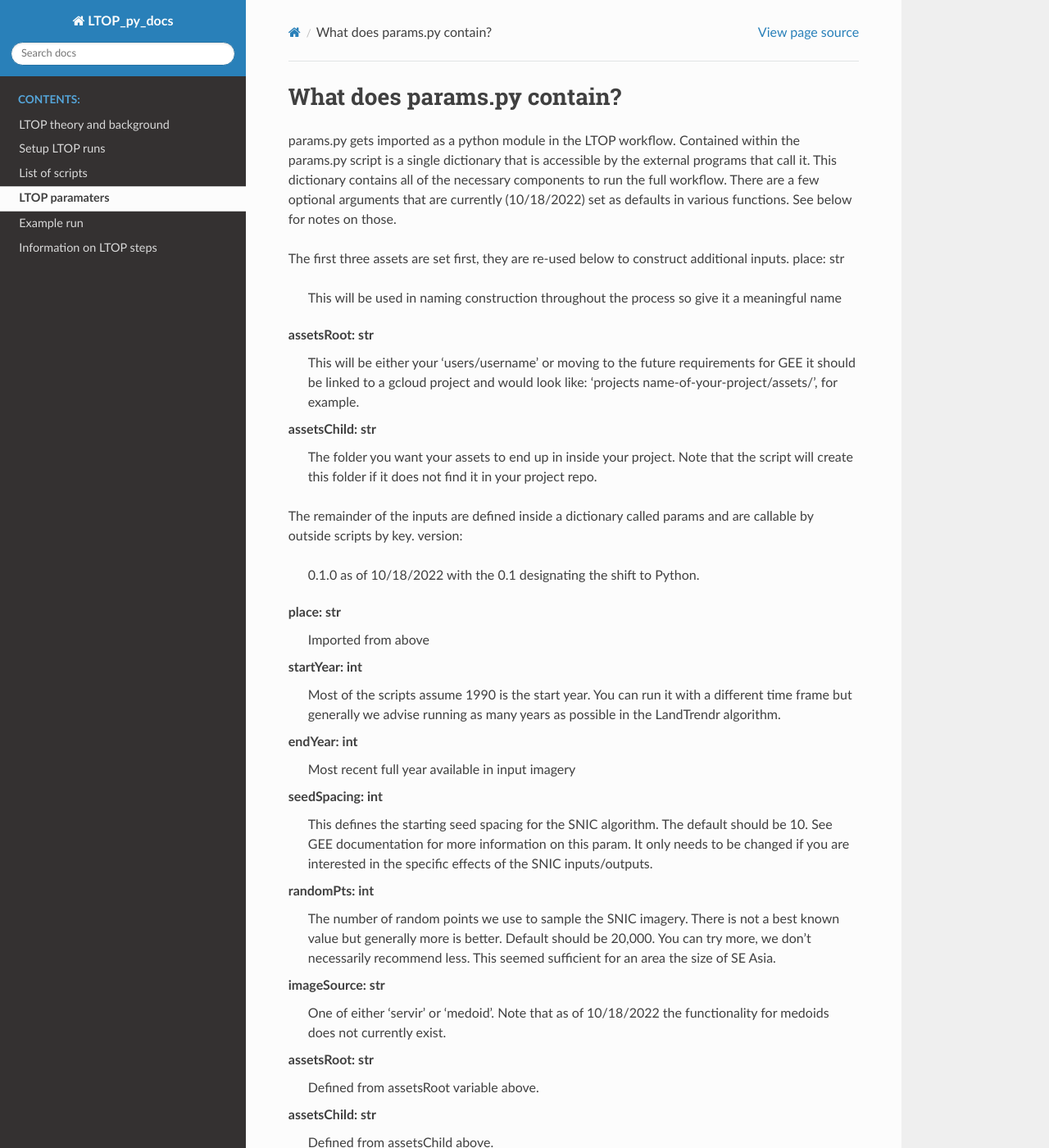
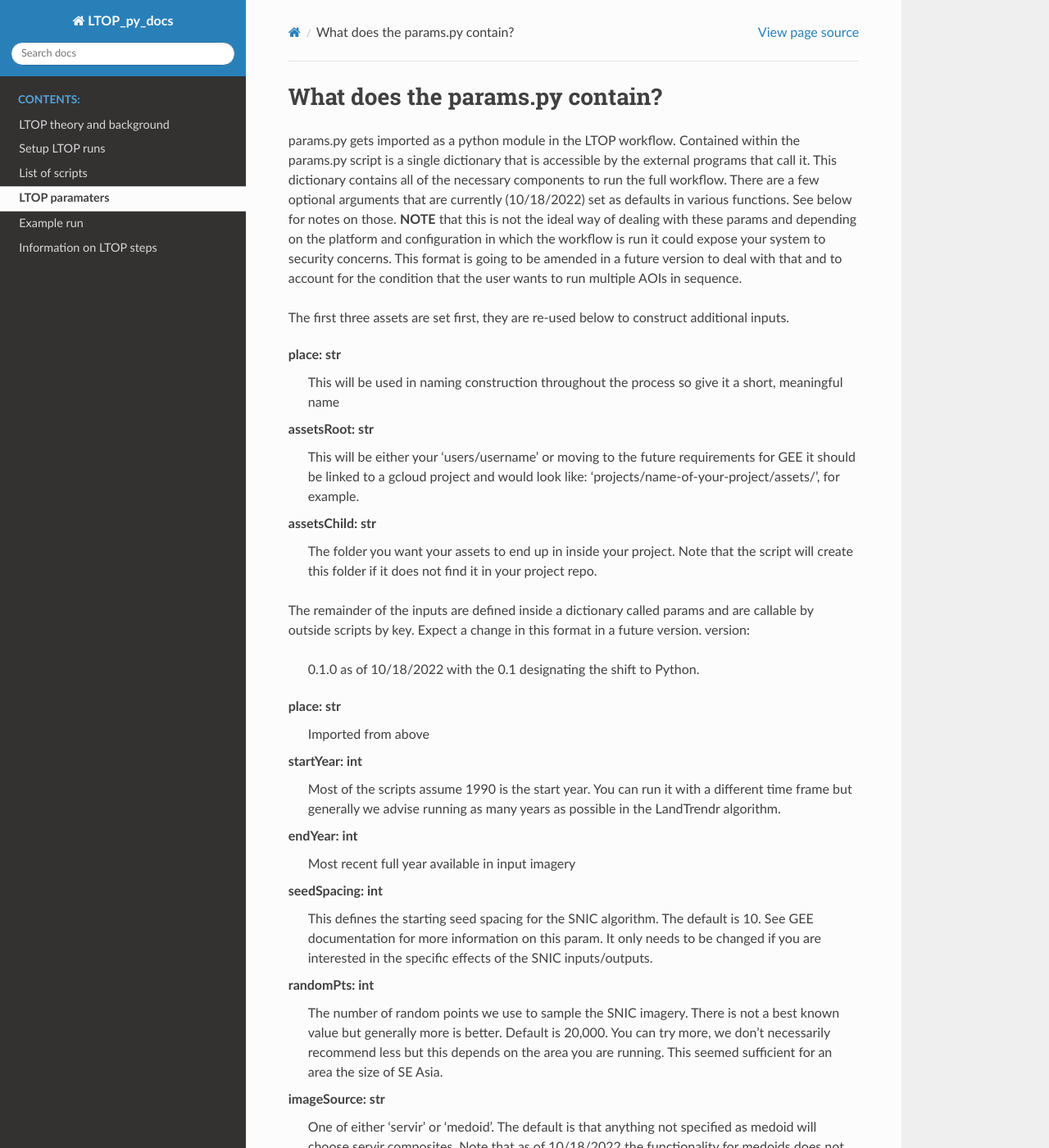
Before and after one commit to brobertspierel/LTOP_FTV_Py, a Sphinx documentation site: the page built from docs/source/params.rst, in a window 1280 px wide and 1400 px high. Shown: the whole window at 82% size. Built offline with Sphinx 7.4.7 and the Read the Docs theme 2.0.0, drawn with Linux system fonts in a browser that asks for light colours; some of the changed text lies outside the part shown.

Commit message:
docs edits

```diff
--- a/docs/source/examples.rst
+++ b/docs/source/examples.rst
@@ -5,6 +5,7 @@ The LTOP workflow can be run from the run_ltop_complete.py script or it can be i
 from elsewhere with the following code:
 
 .. code-block::
+
     example = RunLTOPFull(params.params,max_time = 1200)
     example.runner()
 
--- a/docs/source/general_setup.rst
+++ b/docs/source/general_setup.rst
@@ -18,10 +18,11 @@ see the SERVIR_stabilization `GitHub repository <https://github.com/eMapR/SERVIR
 **Important**
 
 Before starting, there are a few things you must do. The first and most important is to update the params.py
-file according to the directions laid out above. The second and crucial element is to set up the necessary components for GCS.
+file according to the directions laid out above. The second crucial element is to set up the necessary components for GCS.
 
 Instructions for setting up GCS:
 NOTE that if you are a regular user of GCS and already have projects/buckets created you can likely skip this step or amend how the code is working to suite your needs. This is meant to be a starter for those who have not used GCS before.
+
 1. Create or check to see that you have a `GCS account <https://cloud.google.com/gcp?utm_source=google&utm_medium=cpc&utm_campaign=na-US-all-en-dr-bkws-all-all-trial-e-dr-1011347&utm_content=text-ad-none-any-DEV_c-CRE_622022396323-ADGP_Desk%20%7C%20BKWS%20-%20EXA%20%7C%20Txt%20~%20Google%20Cloud%20Platform%20Core-KWID_43700073027148699-kwd-6458750523&utm_term=KW_google%20cloud-ST_google%20cloud&gclid=Cj0KCQjwnbmaBhD-ARIsAGTPcfXFH3iizzepFJ4jBJwrT_T5t2HBrNZed5qcdRsU6FgZZ7oxvDTGKF8aAvjAEALw_wcB&gclsrc=aw.ds>`_
 
 2. Install the google-cloud-storage python module. Follow `these directions <https://cloud.google.com/sdk/docs/install>`_ to install the google cloud sdk.
--- a/docs/source/params.rst
+++ b/docs/source/params.rst
@@ -1,16 +1,21 @@
-What does params.py contain?
+What does the params.py contain?
 ============================
-params.py gets imported as a python module in the LTOP workflow. Contained within the params.py script is a single dictionary that is accessible by the external programs that call it. This dictionary contains all of the necessary components to run the full workflow. There are a few optional arguments that are currently (10/18/2022) set as defaults in various functions. See below for notes on those.
+params.py gets imported as a python module in the LTOP workflow. Contained within the params.py script is a single dictionary that is accessible by the external programs that call it.
+This dictionary contains all of the necessary components to run the full workflow. There are a few optional arguments that are currently (10/18/2022) set as defaults in
+various functions. See below for notes on those. **NOTE** that this is not the ideal way of dealing with these params and depending on the platform and configuration in which the
+workflow is run it could expose your system to security concerns. This format is going to be amended in a future version to deal with that and to account for the condition that
+the user wants to run multiple AOIs in sequence.
 
 The first three assets are set first, they are re-used below to construct additional inputs.
+
 place: str
-	This will be used in naming construction throughout the process so give it a meaningful name
+	This will be used in naming construction throughout the process so give it a short, meaningful name
 assetsRoot: str
-	This will be either your 'users/username' or moving to the future requirements for GEE it should be linked to a gcloud project and would look like: 'projects  name-of-your-project/assets/', for example.
+	This will be either your 'users/username' or moving to the future requirements for GEE it should be linked to a gcloud project and would look like: 'projects/name-of-your-project/assets/', for example.
 assetsChild: str
 	The folder you want your assets to end up in inside your project. Note that the script will create this folder if it does not find it in your project repo.
 
-The remainder of the inputs are defined inside a dictionary called params and are callable by outside scripts by key.
+The remainder of the inputs are defined inside a dictionary called params and are callable by outside scripts by key. Expect a change in this format in a future version.
 version:
 	0.1.0 as of 10/18/2022 with the 0.1 designating the shift to Python.
 place: str
@@ -20,11 +25,12 @@ startYear: int
 endYear: int
 	Most recent full year available in input imagery
 seedSpacing: int
-	This defines the starting seed spacing for the SNIC algorithm. The default should be 10. See GEE documentation for more information on this param. It only needs to be changed if you are interested in the specific effects of the SNIC inputs/outputs.
+	This defines the starting seed spacing for the SNIC algorithm. The default is 10. See GEE documentation for more information on this param. It only needs to be changed if you are interested in the specific effects of the SNIC inputs/outputs.
 randomPts: int
-	The number of random points we use to sample the SNIC imagery. There is not a best known value but generally more is better. Default should be 20,000. You can try more, we don't necessarily recommend less. This seemed sufficient for an area the size of SE Asia.
+	The number of random points we use to sample the SNIC imagery. There is not a best known value but generally more is better. Default is 20,000.
+	You can try more, we don't necessarily recommend less but this depends on the area you are running. This seemed sufficient for an area the size of SE Asia.
 imageSource: str
- One of either 'servir' or 'medoid'. Note that as of 10/18/2022 the functionality for medoids does not currently exist.
+ One of either 'servir' or 'medoid'. The default is that anything not specified as medoid will choose servir composites. Note that as of 10/18/2022 the functionality for medoids does not currently exist.
 assetsRoot: str
 	Defined from assetsRoot variable above.
 assetsChild: str
@@ -36,16 +42,16 @@ maxClusters: int
 minClusters: int
 	Generally set to the same as maxClusters but could be set lower.
 selectedLTparams: GEE FC
-	This will just be constructed for you from the other input params.
+	Leave defaults and this will just be constructed for you from the other input params.
 param_scoring_inputs: str, filepath like
 	Filepath to a local directory where you want the LT outputs from running on abstract image points to reside. Note that this folder will be created for you in the script if you have not created it in advance.
 outfile: str, filepath like
 	This should be a local directory where you want the selected LT params for generating LTOP breakpoints to end up. Note that the folder will be created for you if you have not created it in advance.
 njobs: int
 	Number of cores to use in param selection. This will likely be changed in future versions.
-#note that this must be set up in advance, the script will not do it for you!!
 cloud_bucket: str, GCS cloud bucket name
-	This is the name of a cloud bucket in a Google Cloud Services account. See notes below for setting this up.
+	This is the name of a cloud bucket in a Google Cloud Services account. See notes in `general setup <general_setup.rst>` for setting this up. Note that the program will not do this for you,
+	you need to manually do this in advance of running or you will hit an error.
 
 NOTE that as of 10/18/2022, the necessary code to run medoid composites does not yet exist. When that is done, the below args will be required to generate medoid composites from existing LandTrendr modules.
 "startDate":'11-20',
--- a/docs/source/scripts_list.rst
+++ b/docs/source/scripts_list.rst
@@ -10,6 +10,7 @@ The important components are:
 * `lt_params.py <https://github.com/eMapR/LTOP_FTV_Py/blob/main/scripts/lt_params.py>`_
 * `LandTrendr.py <https://github.com/eMapR/LTOP_FTV_Py/blob/main/scripts/LandTrendr.py>`_
 and then the five module scripts from the original workflow:
+
 * `SNIC <https://github.com/eMapR/LTOP_FTV_Py/blob/main/scripts/run_SNIC_01.py>`_
 * `kmeans 2 <https://github.com/eMapR/LTOP_FTV_Py/blob/main/scripts/run_kMeans_02_2.py>`_
 * `kmeans 1 <https://github.com/eMapR/LTOP_FTV_Py/blob/main/scripts/run_kMeans_02_1.py>`_
```
Also changed, not shown: other parts of docs/source/params.rst (+2 -1 lines), other parts of docs/source/scripts_list.rst (+1 -1 lines), 2 other files.
